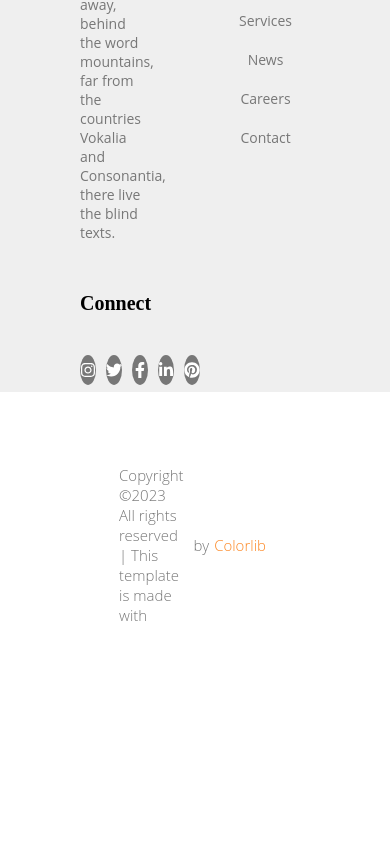
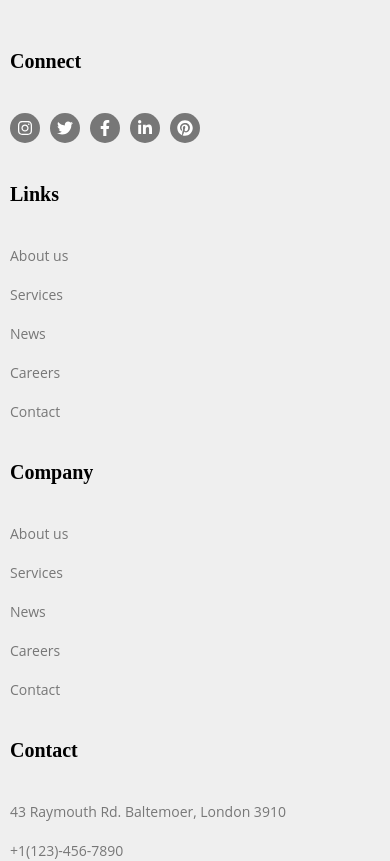
Before and after one commit to vishalparashar0119/Passport_react_project, a React (Create React App) app: page /singlepageblog in a window 390 px wide. Shown: the part 4586-5447 px from the top of the page. Before the commit the page ends 5251 px from the top, so only its background shows below. Built offline with nearby package versions, Linux system fonts and the light colour scheme.

Commit message:
final commit

```diff
--- a/src/components/Footer.component.jsx
+++ b/src/components/Footer.component.jsx
@@ -7,7 +7,7 @@ const Footer = () => {
 
     <div className="footer">
       <div className='footer__section__1'>
-          <div style={{width:'30%'}}>
+          <div className='footer__section__1__div__1'>
 
             <h4>About passport</h4>
             <p>Far far away, behind the word mountains,
@@ -35,24 +35,24 @@ const Footer = () => {
               </div>
             </section>
           </div>
-          <div>
-            <h4>Links</h4>
-            <a href="">About us</a>
-            <a href="">Services</a>
-            <a href="">News</a>
-            <a href="">Careers</a>
-            <a href="">Contact</a>
+          <div >
+            <h4 className='heading4'>Links</h4>
+            <a href="#">About us</a>
+            <a href="#">Services</a>
+            <a href="#">News</a>
+            <a href="#">Careers</a>
+            <a href="#">Contact</a>
           </div>
           <div>
-          <h4>Company</h4>
-            <a href="">About us</a>
-            <a href="">Services</a>
-            <a href="">News</a>
-            <a href="">Careers</a>
-            <a href="">Contact</a>
+          <h4 className='heading4'>Company</h4>
+            <a href="#">About us</a>
+            <a href="#">Services</a>
+            <a href="#">News</a>
+            <a href="#">Careers</a>
+            <a href="#">Contact</a>
           </div>
           <div>
-          <h4>Contact</h4>
+          <h4 className='heading4'>Contact</h4>
                <p>43 Raymouth Rd. Baltemoer, London 3910</p>
                <p>+1(123)-456-7890</p>
                <p>+1(123)-456-7890</p>
--- a/src/components/Footer.css
+++ b/src/components/Footer.css
@@ -4,6 +4,9 @@
    display: flex;
    flex-direction: column;
    padding: 80px;
+}
+.footer__section__1__div__1{
+   width: 30%;
 }
 .footer__section__1{
    display: flex;
@@ -60,3 +63,62 @@
      font-weight: 300;
      color: #777;
  }
+
+ /* media quarry for responsive design */
+
+ @media only screen and (max-width:600px) {
+   .footer__section__1{
+      display: block;
+      margin-top: 60px;
+      gap: 90px;
+   }
+   .footer{
+      background-color: #EFEFEF;
+      height: auto;
+      display: flex;
+      flex-direction: column;
+      padding: 10px;
+   }
+   .footer__section__1__div__1{
+      width: auto;
+
+
+   }
+   .class__link a{
+      display: flex;
+   }
+   .footer__section__1 div{
+
+      display: flex;
+      flex-direction: column;
+      align-items: flex-start;
+   }
+   .connect{
+      display: flex;
+      flex-direction: row;
+      gap: 10px;
+   }
+
+   section div{
+
+      display: flex;
+      justify-content: center !important;
+      align-items: center !important;
+      background-color: #777;
+      color: #fff;
+      transition:  all 300ms ease;
+   }
+   .footer__section__2{
+      display: flex;
+      justify-content: center;
+      align-items: center;
+      padding: 80px 80px 40px;
+      font-size: 15px;
+      font-weight: 300;
+      color: #777;
+  }
+  .heading4{
+   margin-top: 40px;
+  }
+
+ }
```
